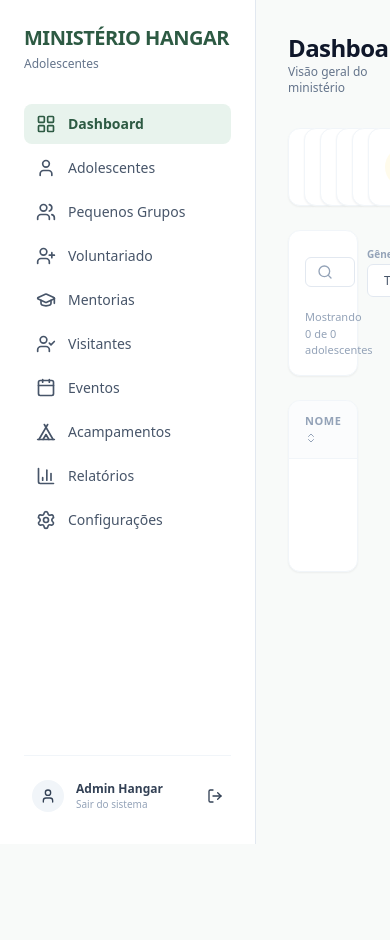
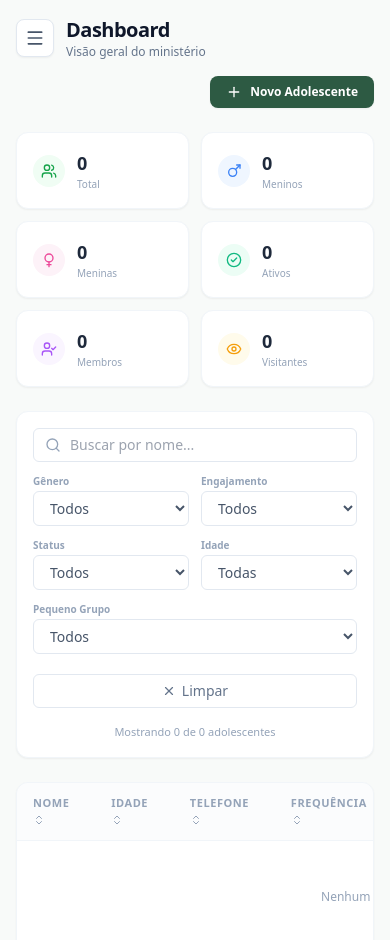
Before and after one commit to erikssimao-hash/gerenciamento-hangar, a plain HTML site: page index.html in a window 390 px wide. Both pictures are taken after typing "Sample", "Sample123" into the empty fields and a click on the button "Entrar no Sistema". Before the commit the page ends 844 px from the top, so only its background shows below. Drawn offline with nearby package versions, Linux system fonts and the light colour scheme.

```diff
--- a/index.html
+++ b/index.html
@@ -9,11 +9,11 @@
     <!-- Lucide Icons -->
     <script src="https://unpkg.com/lucide@latest"></script>
 </head>
-<body class="bg-[#F8FAF9] text-slate-800 antialiased font-sans min-h-screen flex flex-col">
+<body class="bg-[#F8FAF9] text-slate-800 antialiased font-sans min-h-screen flex flex-col overflow-x-hidden">
 
     <!-- ================= 1. TELA DE LOGIN ================= -->
     <div id="login-screen" class="flex-1 flex items-center justify-center p-4">
-        <div class="w-full max-w-md bg-white rounded-2xl shadow-xl border border-slate-100 p-8">
+        <div class="w-full max-w-md bg-white rounded-2xl shadow-xl border border-slate-100 p-6 md:p-8">
             <div class="text-center mb-8">
                 <h1 class="text-2xl font-bold tracking-tight text-[#2D5A43]">MINISTÉRIO HANGAR</h1>
                 <p class="text-xs text-slate-500 font-medium mt-1">Gerenciamento de Adolescentes</p>
@@ -36,14 +36,23 @@
     </div>
 
     <!-- ================= 2. DASHBOARD / PAINEL ================= -->
-    <div id="app-screen" class="hidden flex min-h-screen">
+    <div id="app-screen" class="hidden flex min-h-screen relative">
+
+        <!-- OVERLAY MOBILE (Fundo escuro ao abrir menu) -->
+        <div id="sidebar-overlay" onclick="toggleSidebar()" class="fixed inset-0 bg-slate-900/50 z-40 hidden lg:hidden transition-opacity"></div>
 
         <!-- SIDEBAR -->
-        <aside class="w-64 bg-white border-r border-slate-200 p-6 flex flex-col justify-between shrink-0">
+        <aside id="sidebar" class="fixed inset-y-0 left-0 z-50 w-64 bg-white border-r border-slate-200 p-6 flex flex-col justify-between shrink-0 transform -translate-x-full transition-transform duration-300 ease-in-out lg:relative lg:translate-x-0">
             <div>
-                <div class="mb-8">
+                <!-- Cabeçalho Mobile com botão de fechar -->
+                <div class="flex items-center justify-between mb-8">
+                    <div>
                         <h1 class="text-xl font-bold tracking-tight text-[#2D5A43]">MINISTÉRIO HANGAR</h1>
-                    <p class="text-xs text-slate-500 font-medium mt-1">Adolescentes</p>
+                        <p class="text-xs text-slate-500 font-medium mt-1">Gerenciamento</p>
+                    </div>
+                    <button onclick="toggleSidebar()" class="lg:hidden p-1.5 text-slate-400 hover:text-slate-600 hover:bg-slate-50 rounded-md">
+                        <i data-lucide="x" class="w-5 h-5"></i>
+                    </button>
                 </div>
 
                 <!-- Links do Menu -->
@@ -81,7 +90,6 @@
                 </nav>
             </div>
 
-            <!-- Footer Sidebar (Botão de Logout) -->
             <div class="border-t border-slate-100 pt-4 mt-6">
                 <button onclick="handleLogout()" class="w-full flex items-center justify-between p-2 rounded-lg hover:bg-rose-50 text-slate-700 hover:text-rose-600 transition-colors">
                     <div class="flex items-center gap-3">
@@ -99,110 +107,116 @@
         </aside>
 
         <!-- ÁREA DE CONTEÚDO DINÂMICO -->
-        <main class="flex-1 p-8 overflow-y-auto">
+        <main class="flex-1 p-4 md:p-8 overflow-y-auto w-full">
 
             <!-- 1. Aba: Dashboard -->
             <section id="tab-dashboard" class="tab-content">
-                <div class="flex items-center justify-between mb-8">
+
+                <!-- Cabeçalho (com menu mobile) -->
+                <div class="flex flex-col sm:flex-row sm:items-center justify-between gap-4 mb-6 md:mb-8">
+                    <div class="flex items-center gap-3">
+                        <button onclick="toggleSidebar()" class="lg:hidden p-2 bg-white border border-slate-200 rounded-lg text-slate-600 hover:bg-slate-50 shadow-sm">
+                            <i data-lucide="menu" class="w-5 h-5"></i>
+                        </button>
                         <div>
-                        <h2 class="text-2xl font-bold text-slate-900 tracking-tight">Dashboard</h2>
-                        <p class="text-xs text-slate-500 font-medium">Visão geral do ministério</p>
+                            <h2 class="text-xl md:text-2xl font-bold text-slate-900 tracking-tight">Dashboard</h2>
+                            <p class="text-xs md:text-sm text-slate-500 font-medium">Visão geral do ministério</p>
                         </div>
-                    <div class="flex items-center gap-3">
-                        <button class="p-2 bg-white border border-slate-200 rounded-lg text-slate-600 hover:bg-slate-50 transition-colors">
+                    </div>
+                    <div class="flex items-center gap-2 sm:gap-3 self-end sm:self-auto">
+                        <button class="p-2 bg-white border border-slate-200 rounded-lg text-slate-600 hover:bg-slate-50 transition-colors shadow-sm hidden sm:block">
                             <i data-lucide="download" class="w-4 h-4"></i>
                         </button>
-                        <button class="flex items-center gap-2 px-4 py-2 bg-[#2D5A43] hover:bg-[#234734] text-white text-xs font-semibold rounded-lg transition-colors">
+                        <button class="flex items-center gap-2 px-4 py-2 bg-[#2D5A43] hover:bg-[#234734] text-white text-xs md:text-sm font-semibold rounded-lg transition-colors shadow-sm">
                             <i data-lucide="plus" class="w-4 h-4"></i>
                             Novo Adolescente
                         </button>
                     </div>
                 </div>
 
-                <!-- Métricas (Zeradadas) -->
-                <div class="grid grid-cols-6 gap-4 mb-6">
-                    <div class="bg-white p-4 rounded-xl border border-slate-100 shadow-sm flex items-center gap-4">
-                        <div class="p-2.5 bg-green-50 rounded-full text-green-600"><i data-lucide="users" class="w-5 h-5"></i></div>
-                        <div><span class="text-xl font-bold text-slate-800">0</span><p class="text-xs text-slate-400 font-medium">Total</p></div>
+                <!-- Métricas Fluídas (Responsivo) -->
+                <div class="grid grid-cols-2 sm:grid-cols-3 lg:grid-cols-6 gap-3 md:gap-4 mb-6">
+                    <div class="bg-white p-4 rounded-xl border border-slate-100 shadow-sm flex items-center gap-3 md:gap-4">
+                        <div class="p-2 md:p-2.5 bg-green-50 rounded-full text-green-600"><i data-lucide="users" class="w-4 h-4 md:w-5 md:h-5"></i></div>
+                        <div><span class="text-lg md:text-xl font-bold text-slate-800">0</span><p class="text-[10px] md:text-xs text-slate-400 font-medium">Total</p></div>
                     </div>
-                    <div class="bg-white p-4 rounded-xl border border-slate-100 shadow-sm flex items-center gap-4">
-                        <div class="p-2.5 bg-blue-50 rounded-full text-blue-500"><i data-lucide="mars" class="w-5 h-5"></i></div>
-                        <div><span class="text-xl font-bold text-slate-800">0</span><p class="text-xs text-slate-400 font-medium">Meninos</p></div>
+                    <div class="bg-white p-4 rounded-xl border border-slate-100 shadow-sm flex items-center gap-3 md:gap-4">
+                        <div class="p-2 md:p-2.5 bg-blue-50 rounded-full text-blue-500"><i data-lucide="mars" class="w-4 h-4 md:w-5 md:h-5"></i></div>
+                        <div><span class="text-lg md:text-xl font-bold text-slate-800">0</span><p class="text-[10px] md:text-xs text-slate-400 font-medium">Meninos</p></div>
                     </div>
-                    <div class="bg-white p-4 rounded-xl border border-slate-100 shadow-sm flex items-center gap-4">
-                        <div class="p-2.5 bg-pink-50 rounded-full text-pink-500"><i data-lucide="venus" class="w-5 h-5"></i></div>
-                        <div><span class="text-xl font-bold text-slate-800">0</span><p class="text-xs text-slate-400 font-medium">Meninas</p></div>
+                    <div class="bg-white p-4 rounded-xl border border-slate-100 shadow-sm flex items-center gap-3 md:gap-4">
+                        <div class="p-2 md:p-2.5 bg-pink-50 rounded-full text-pink-500"><i data-lucide="venus" class="w-4 h-4 md:w-5 md:h-5"></i></div>
+                        <div><span class="text-lg md:text-xl font-bold text-slate-800">0</span><p class="text-[10px] md:text-xs text-slate-400 font-medium">Meninas</p></div>
                     </div>
-                    <div class="bg-white p-4 rounded-xl border border-slate-100 shadow-sm flex items-center gap-4">
-                        <div class="p-2.5 bg-emerald-50 rounded-full text-emerald-500"><i data-lucide="check-circle-2" class="w-5 h-5"></i></div>
-                        <div><span class="text-xl font-bold text-slate-800">0</span><p class="text-xs text-slate-400 font-medium">Ativos</p></div>
+                    <div class="bg-white p-4 rounded-xl border border-slate-100 shadow-sm flex items-center gap-3 md:gap-4">
+                        <div class="p-2 md:p-2.5 bg-emerald-50 rounded-full text-emerald-500"><i data-lucide="check-circle-2" class="w-4 h-4 md:w-5 md:h-5"></i></div>
+                        <div><span class="text-lg md:text-xl font-bold text-slate-800">0</span><p class="text-[10px] md:text-xs text-slate-400 font-medium">Ativos</p></div>
                     </div>
-                    <div class="bg-white p-4 rounded-xl border border-slate-100 shadow-sm flex items-center gap-4">
-                        <div class="p-2.5 bg-purple-50 rounded-full text-purple-500"><i data-lucide="user-check" class="w-5 h-5"></i></div>
-                        <div><span class="text-xl font-bold text-slate-800">0</span><p class="text-xs text-slate-400 font-medium">Membros</p></div>
+                    <div class="bg-white p-4 rounded-xl border border-slate-100 shadow-sm flex items-center gap-3 md:gap-4">
+                        <div class="p-2 md:p-2.5 bg-purple-50 rounded-full text-purple-500"><i data-lucide="user-check" class="w-4 h-4 md:w-5 md:h-5"></i></div>
+                        <div><span class="text-lg md:text-xl font-bold text-slate-800">0</span><p class="text-[10px] md:text-xs text-slate-400 font-medium">Membros</p></div>
                     </div>
-                    <div class="bg-white p-4 rounded-xl border border-slate-100 shadow-sm flex items-center gap-4">
-                        <div class="p-2.5 bg-amber-50 rounded-full text-amber-500"><i data-lucide="eye" class="w-5 h-5"></i></div>
-                        <div><span class="text-xl font-bold text-slate-800">0</span><p class="text-xs text-slate-400 font-medium">Visitantes</p></div>
+                    <div class="bg-white p-4 rounded-xl border border-slate-100 shadow-sm flex items-center gap-3 md:gap-4">
+                        <div class="p-2 md:p-2.5 bg-amber-50 rounded-full text-amber-500"><i data-lucide="eye" class="w-4 h-4 md:w-5 md:h-5"></i></div>
+                        <div><span class="text-lg md:text-xl font-bold text-slate-800">0</span><p class="text-[10px] md:text-xs text-slate-400 font-medium">Visitantes</p></div>
                     </div>
                 </div>
 
-                <!-- Painel de Filtros -->
+                <!-- Painel de Filtros (Empilhados no Mobile, Linha no Desktop) -->
                 <div class="bg-white p-4 rounded-xl border border-slate-100 shadow-sm mb-6">
-                    <div class="flex items-center gap-3">
+                    <div class="flex flex-col lg:flex-row lg:items-end gap-3">
                         <div class="relative flex-1">
                             <i data-lucide="search" class="w-4 h-4 text-slate-400 absolute left-3 top-1/2 -translate-y-1/2"></i>
-                            <input type="text" placeholder="Buscar por nome..." class="w-full pl-9 pr-3 py-1.5 text-xs bg-white border border-slate-200 rounded-md focus:outline-none focus:ring-1 focus:ring-[#2D5A43]">
+                            <input type="text" placeholder="Buscar por nome..." class="w-full pl-9 pr-3 py-1.5 text-sm md:text-xs bg-white border border-slate-200 rounded-md focus:outline-none focus:ring-1 focus:ring-[#2D5A43]">
                         </div>
 
+                        <div class="grid grid-cols-2 sm:grid-cols-3 lg:flex lg:flex-row gap-3">
                             <div class="flex flex-col">
                                 <label class="text-[10px] text-slate-400 font-semibold mb-0.5">Gênero</label>
-                            <select class="px-3 py-1.5 text-xs bg-white border border-slate-200 rounded-md text-slate-600 focus:outline-none">
+                                <select class="w-full px-3 py-1.5 text-sm md:text-xs bg-white border border-slate-200 rounded-md text-slate-600 focus:outline-none">
                                     <option>Todos</option>
                                 </select>
                             </div>
-
                             <div class="flex flex-col">
                                 <label class="text-[10px] text-slate-400 font-semibold mb-0.5">Engajamento</label>
-                            <select class="px-3 py-1.5 text-xs bg-white border border-slate-200 rounded-md text-slate-600 focus:outline-none">
+                                <select class="w-full px-3 py-1.5 text-sm md:text-xs bg-white border border-slate-200 rounded-md text-slate-600 focus:outline-none">
                                     <option>Todos</option>
                                 </select>
                             </div>
-
                             <div class="flex flex-col">
                                 <label class="text-[10px] text-slate-400 font-semibold mb-0.5">Status</label>
-                            <select class="px-3 py-1.5 text-xs bg-white border border-slate-200 rounded-md text-slate-600 focus:outline-none">
+                                <select class="w-full px-3 py-1.5 text-sm md:text-xs bg-white border border-slate-200 rounded-md text-slate-600 focus:outline-none">
                                     <option>Todos</option>
                                 </select>
                             </div>
-
                             <div class="flex flex-col">
                                 <label class="text-[10px] text-slate-400 font-semibold mb-0.5">Idade</label>
-                            <select class="px-3 py-1.5 text-xs bg-white border border-slate-200 rounded-md text-slate-600 focus:outline-none">
+                                <select class="w-full px-3 py-1.5 text-sm md:text-xs bg-white border border-slate-200 rounded-md text-slate-600 focus:outline-none">
                                     <option>Todas</option>
                                 </select>
                             </div>
-
-                        <div class="flex flex-col">
+                            <div class="flex flex-col col-span-2 sm:col-span-1">
                                 <label class="text-[10px] text-slate-400 font-semibold mb-0.5">Pequeno Grupo</label>
-                            <select class="px-3 py-1.5 text-xs bg-white border border-slate-200 rounded-md text-slate-600 focus:outline-none">
+                                <select class="w-full px-3 py-1.5 text-sm md:text-xs bg-white border border-slate-200 rounded-md text-slate-600 focus:outline-none">
                                     <option>Todos</option>
                                 </select>
                             </div>
+                        </div>
 
-                        <button class="flex items-center gap-1.5 px-3 py-1.5 mt-4 border border-slate-200 text-slate-500 rounded-md text-xs hover:bg-slate-50 font-medium">
+                        <button class="flex items-center justify-center gap-1.5 px-3 py-1.5 border border-slate-200 text-slate-500 rounded-md text-sm md:text-xs hover:bg-slate-50 font-medium lg:w-auto w-full mt-2 lg:mt-0">
                             <i data-lucide="x" class="w-3.5 h-3.5"></i>
                             Limpar
                         </button>
                     </div>
-                    <div class="mt-3 text-[11px] text-slate-400 font-medium">
+                    <div class="mt-4 lg:mt-3 text-[11px] text-slate-400 font-medium text-center lg:text-left">
                         Mostrando 0 de 0 adolescentes
                     </div>
                 </div>
 
-                <!-- Tabela de Dados (Sem registros) -->
+                <!-- Tabela com Scroll Lateral Exclusivo para Mobile -->
                 <div class="bg-white rounded-xl border border-slate-100 shadow-sm overflow-hidden">
-                    <table class="w-full text-left border-collapse">
+                    <div class="overflow-x-auto">
+                        <table class="w-full text-left border-collapse min-w-[800px]">
                             <thead>
                                 <tr class="border-b border-slate-100 bg-slate-50/50 text-[11px] uppercase tracking-wider text-slate-400 font-semibold">
                                     <th class="py-3 px-4">Nome <i data-lucide="chevrons-up-down" class="w-3 h-3 inline"></i></th>
@@ -224,26 +238,19 @@
                             </tbody>
                         </table>
                     </div>
-            </section>
-
-            <!-- 2. Aba: Adolescentes -->
-            <section id="tab-adolescentes" class="tab-content hidden">
-                <h2 class="text-2xl font-bold text-slate-900">Gestão de Adolescentes</h2>
-                <p class="text-xs text-slate-500 mb-6">Lista detalhada e cadastramento de adolescentes.</p>
-                <div class="bg-white p-6 rounded-xl border border-slate-100 shadow-sm">
-                    <p class="text-sm text-slate-600">Módulo de Adolescentes zerado e pronto para receber dados.</p>
                 </div>
             </section>
 
-            <!-- Outras abas -->
-            <section id="tab-pequenos-grupos" class="tab-content hidden"><h2 class="text-2xl font-bold text-slate-900">Pequenos Grupos</h2></section>
-            <section id="tab-voluntariado" class="tab-content hidden"><h2 class="text-2xl font-bold text-slate-900">Voluntariado</h2></section>
-            <section id="tab-mentorias" class="tab-content hidden"><h2 class="text-2xl font-bold text-slate-900">Mentorias</h2></section>
-            <section id="tab-visitantes" class="tab-content hidden"><h2 class="text-2xl font-bold text-slate-900">Visitantes</h2></section>
-            <section id="tab-eventos" class="tab-content hidden"><h2 class="text-2xl font-bold text-slate-900">Eventos</h2></section>
-            <section id="tab-acampamentos" class="tab-content hidden"><h2 class="text-2xl font-bold text-slate-900">Acampamentos</h2></section>
-            <section id="tab-relatorios" class="tab-content hidden"><h2 class="text-2xl font-bold text-slate-900">Relatórios</h2></section>
-            <section id="tab-configuracoes" class="tab-content hidden"><h2 class="text-2xl font-bold text-slate-900">Configurações</h2></section>
+            <!-- Demais abas ocultas para manter o protótipo leve -->
+            <section id="tab-adolescentes" class="tab-content hidden"><h2 class="text-xl md:text-2xl font-bold text-slate-900 mb-6">Gestão de Adolescentes</h2></section>
+            <section id="tab-pequenos-grupos" class="tab-content hidden"><h2 class="text-xl md:text-2xl font-bold text-slate-900 mb-6">Pequenos Grupos</h2></section>
+            <section id="tab-voluntariado" class="tab-content hidden"><h2 class="text-xl md:text-2xl font-bold text-slate-900 mb-6">Voluntariado</h2></section>
+            <section id="tab-mentorias" class="tab-content hidden"><h2 class="text-xl md:text-2xl font-bold text-slate-900 mb-6">Mentorias</h2></section>
+            <section id="tab-visitantes" class="tab-content hidden"><h2 class="text-xl md:text-2xl font-bold text-slate-900 mb-6">Visitantes</h2></section>
+            <section id="tab-eventos" class="tab-content hidden"><h2 class="text-xl md:text-2xl font-bold text-slate-900 mb-6">Eventos</h2></section>
+            <section id="tab-acampamentos" class="tab-content hidden"><h2 class="text-xl md:text-2xl font-bold text-slate-900 mb-6">Acampamentos</h2></section>
+            <section id="tab-relatorios" class="tab-content hidden"><h2 class="text-xl md:text-2xl font-bold text-slate-900 mb-6">Relatórios</h2></section>
+            <section id="tab-configuracoes" class="tab-content hidden"><h2 class="text-xl md:text-2xl font-bold text-slate-900 mb-6">Configurações</h2></section>
 
         </main>
     </div>
@@ -261,6 +268,28 @@
         function handleLogout() {
             document.getElementById('app-screen').classList.add('hidden');
             document.getElementById('login-screen').classList.remove('hidden');
+
+            // Garante que o menu mobile esteja fechado ao deslogar
+            const sidebar = document.getElementById('sidebar');
+            const overlay = document.getElementById('sidebar-overlay');
+            sidebar.classList.add('-translate-x-full');
+            overlay.classList.add('hidden');
+        }
+
+        // Função para abrir/fechar menu no Mobile
+        function toggleSidebar() {
+            const sidebar = document.getElementById('sidebar');
+            const overlay = document.getElementById('sidebar-overlay');
+
+            if (sidebar.classList.contains('-translate-x-full')) {
+                // Abrir
+                sidebar.classList.remove('-translate-x-full');
+                overlay.classList.remove('hidden');
+            } else {
+                // Fechar
+                sidebar.classList.add('-translate-x-full');
+                overlay.classList.add('hidden');
+            }
         }
 
         function switchTab(tabId, element) {
@@ -278,6 +307,11 @@
             });
 
             element.className = "nav-btn w-full flex items-center gap-3 px-3 py-2.5 bg-[#E8F3ED] text-[#2D5A43] font-semibold rounded-lg text-sm transition-colors";
+
+            // Fecha a barra lateral automaticamente no celular após clicar num link
+            if (window.innerWidth < 1024) {
+                toggleSidebar();
+            }
         }
     </script>
 </body>
```
Lines whose indentation alone changed are shown as unchanged.
